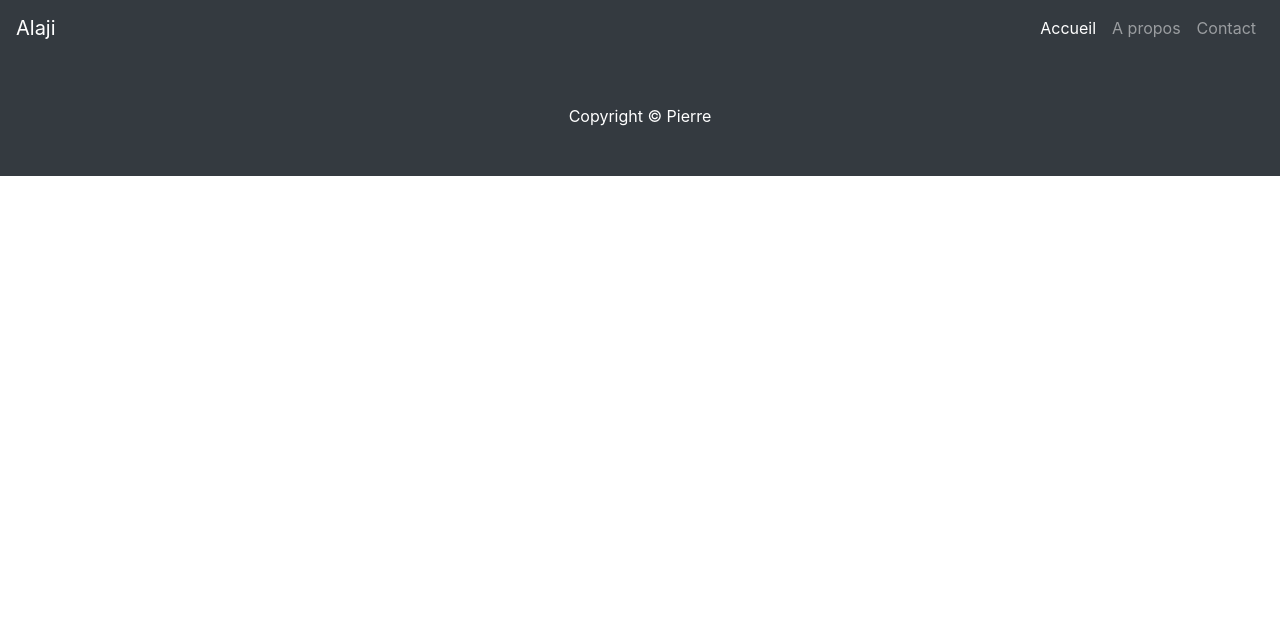
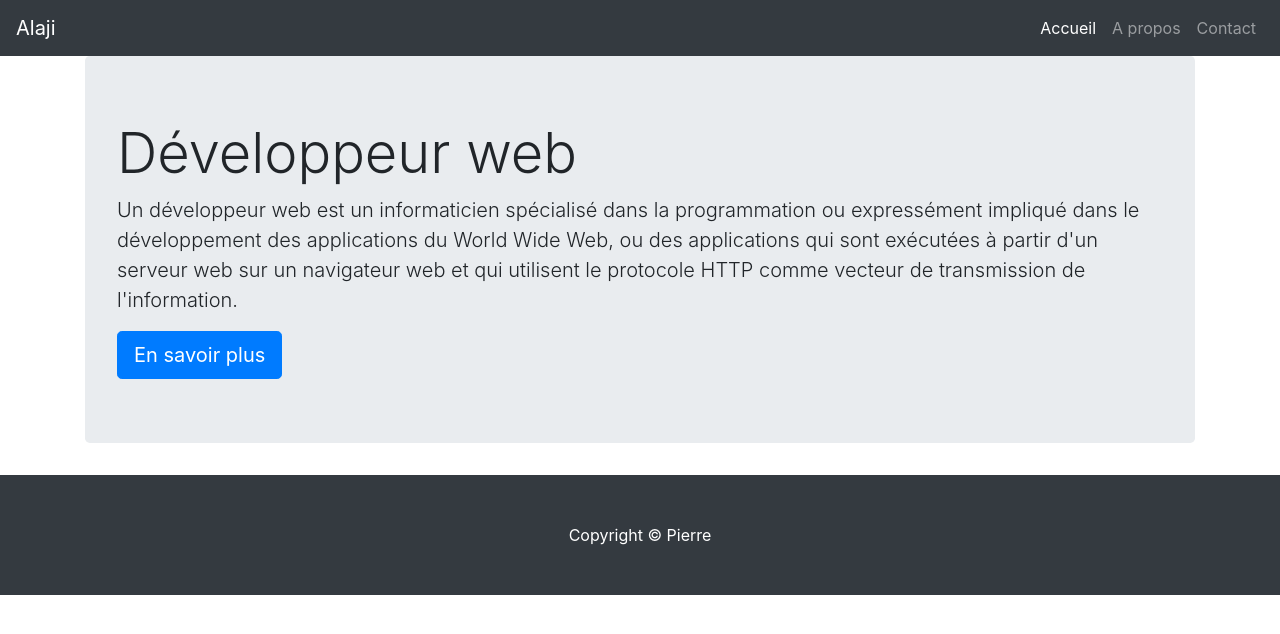
Before and after one commit to Pierre590/Alaji, a plain HTML site: page index.html in a window 1280 px wide. Drawn offline with Linux system fonts and the light colour scheme.

Commit message:
bootstrap

```diff
--- a/index.html
+++ b/index.html
@@ -28,7 +28,17 @@
                 </div>
             </nav>
             <div class="container-fluid">
+                <div class="container">
+                    <div class="jumbotron">
+                        <h1 class="display-4">Développeur web</h1>
+                        <p class="lead">Un développeur web est un informaticien spécialisé dans la programmation ou expressément impliqué dans le développement des applications du World Wide Web, ou des applications qui sont exécutées à partir d'un serveur web sur un navigateur web et qui utilisent le protocole HTTP comme vecteur de transmission de l'information.</p>
+
+                        <p></p>
+                        <a class="btn btn-primary btn-lg" href="#" role="button">En savoir plus</a>
+                    </div>
                 </div>
+            </div>
+
             <footer class="py-5 bg-dark">
                 <div class="container text-center text-white">
                     Copyright &copy; Pierre
```
